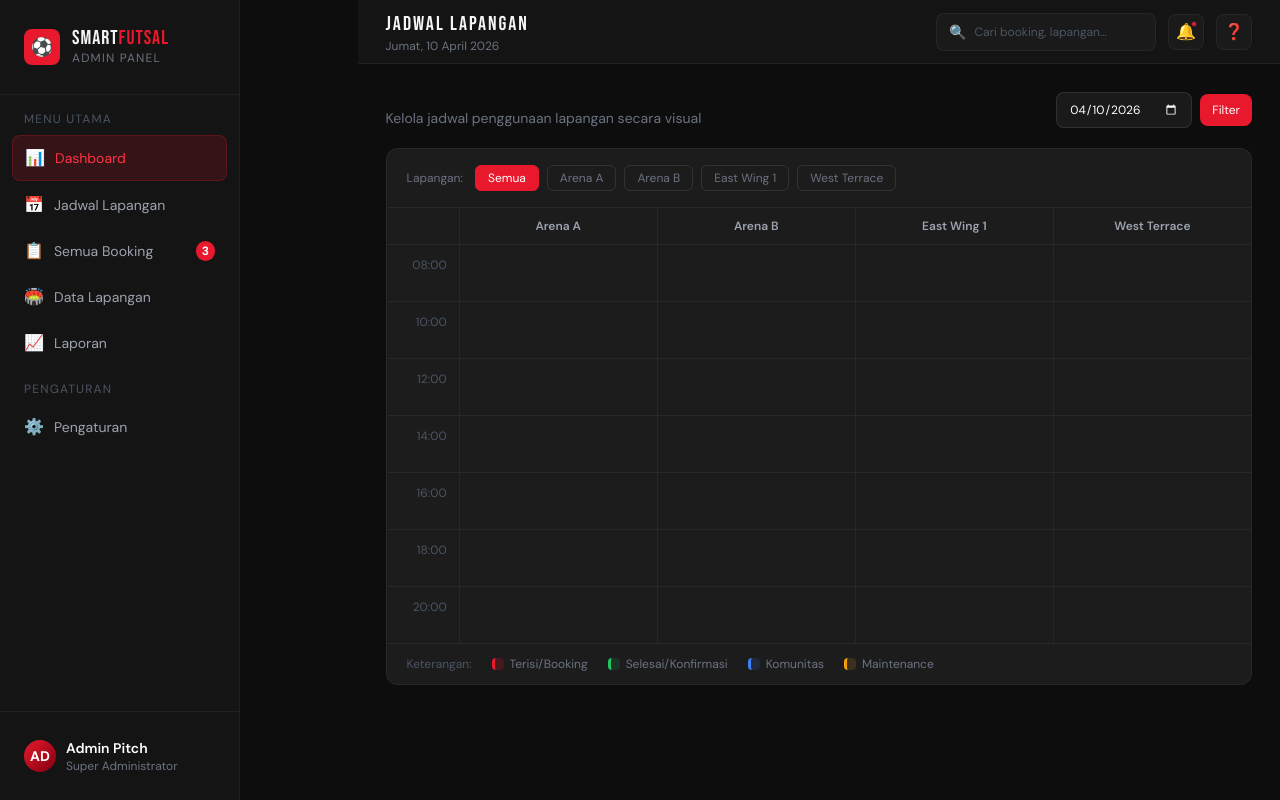
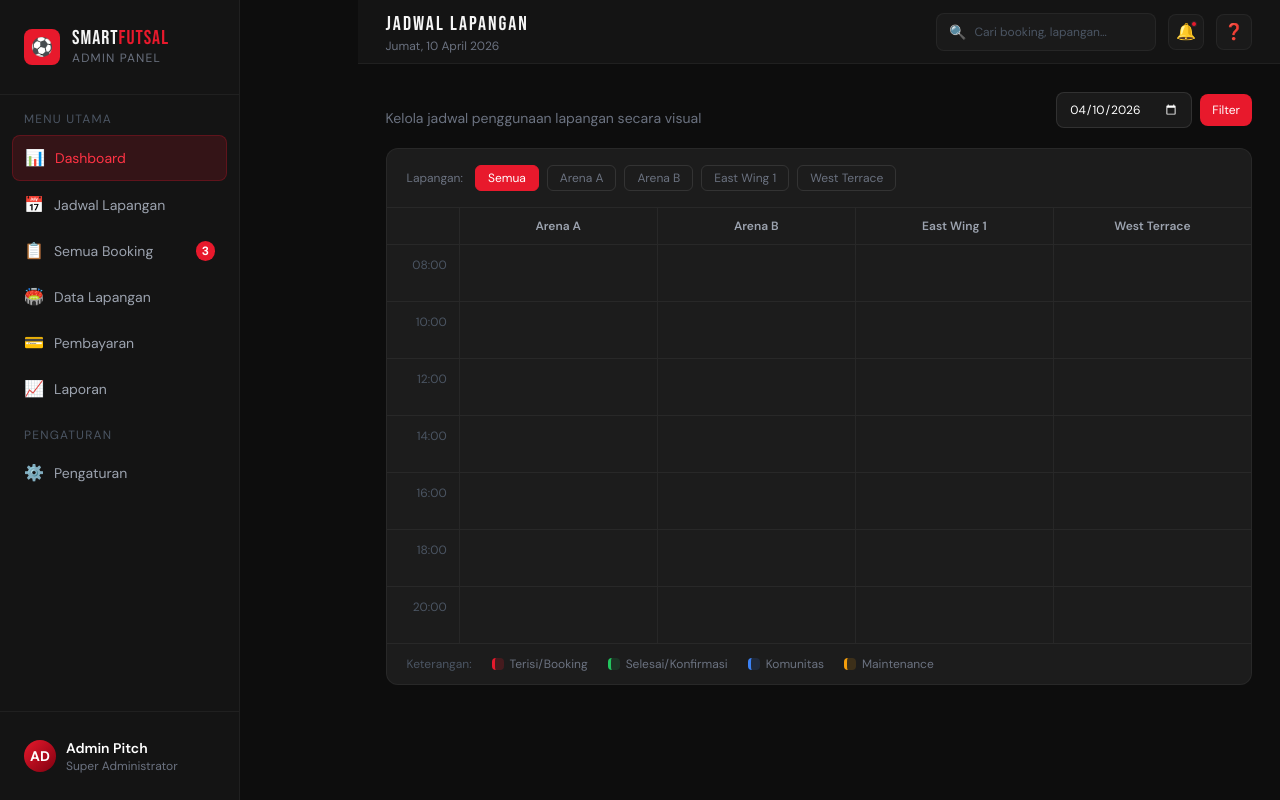
Before and after one commit to riskyhelen05/goalkick-booking, a PHP site: page /admin/admin_jadwal.php in a window 1280 px wide. Run offline with PHP 8.4, Linux system fonts and the light colour scheme; data that the repository does not hold is empty; some libraries are stand-ins or nearby versions.

Commit message:
add missing navbar

```diff
--- a/admin/admin_booking.php
+++ b/admin/admin_booking.php
@@ -140,6 +140,7 @@ $today_str = $days_id[date('w')] . ', ' . date('j') . ' ' . $months_id[(int)date
       ['href'=>'admin_jadwal.php',   'icon'=>'📅','label'=>'Jadwal Lapangan', 'badge'=>null,'active'=>false],
       ['href'=>'admin_booking.php',  'icon'=>'📋','label'=>'Semua Booking',   'badge'=>3,   'active'=>false],
       ['href'=>'admin_lapangan.php', 'icon'=>'🏟️','label'=>'Data Lapangan',  'badge'=>null,'active'=>false],
+       ['href'=>'pembayaran.php',     'icon'=>'💳','label'=>'Pembayaran',      'badge'=>null, 'active'=>false],
       ['href'=>'admin_laporan.php',  'icon'=>'📈','label'=>'Laporan',         'badge'=>null,'active'=>false],
     ];
     foreach ($nav as $n): ?>
--- a/admin/admin_jadwal.php
+++ b/admin/admin_jadwal.php
@@ -142,6 +142,7 @@ $today_str = $days_id[date('w')] . ', ' . date('j') . ' ' . $months_id[(int)date
       ['href'=>'admin_jadwal.php',   'icon'=>'📅','label'=>'Jadwal Lapangan', 'badge'=>null,'active'=>false],
       ['href'=>'admin_booking.php',  'icon'=>'📋','label'=>'Semua Booking',   'badge'=>3,   'active'=>false],
       ['href'=>'admin_lapangan.php', 'icon'=>'🏟️','label'=>'Data Lapangan',  'badge'=>null,'active'=>false],
+       ['href'=>'pembayaran.php',     'icon'=>'💳','label'=>'Pembayaran',      'badge'=>null, 'active'=>false],
       ['href'=>'admin_laporan.php',  'icon'=>'📈','label'=>'Laporan',         'badge'=>null,'active'=>false],
     ];
     foreach ($nav as $n): ?>
```
